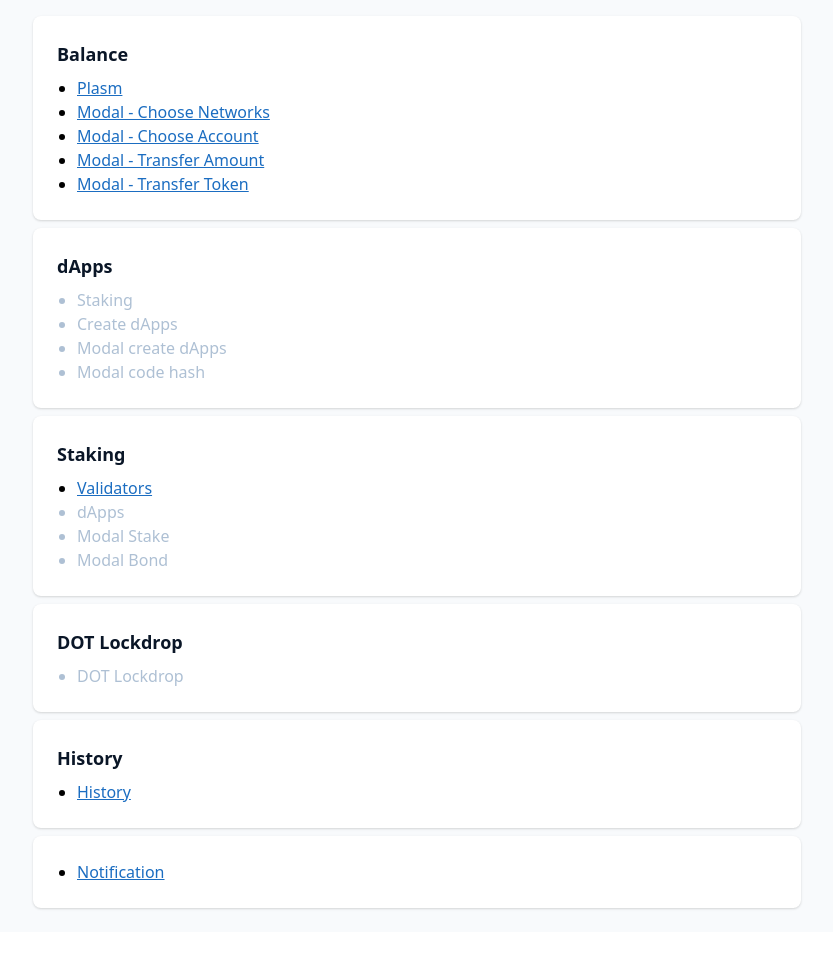
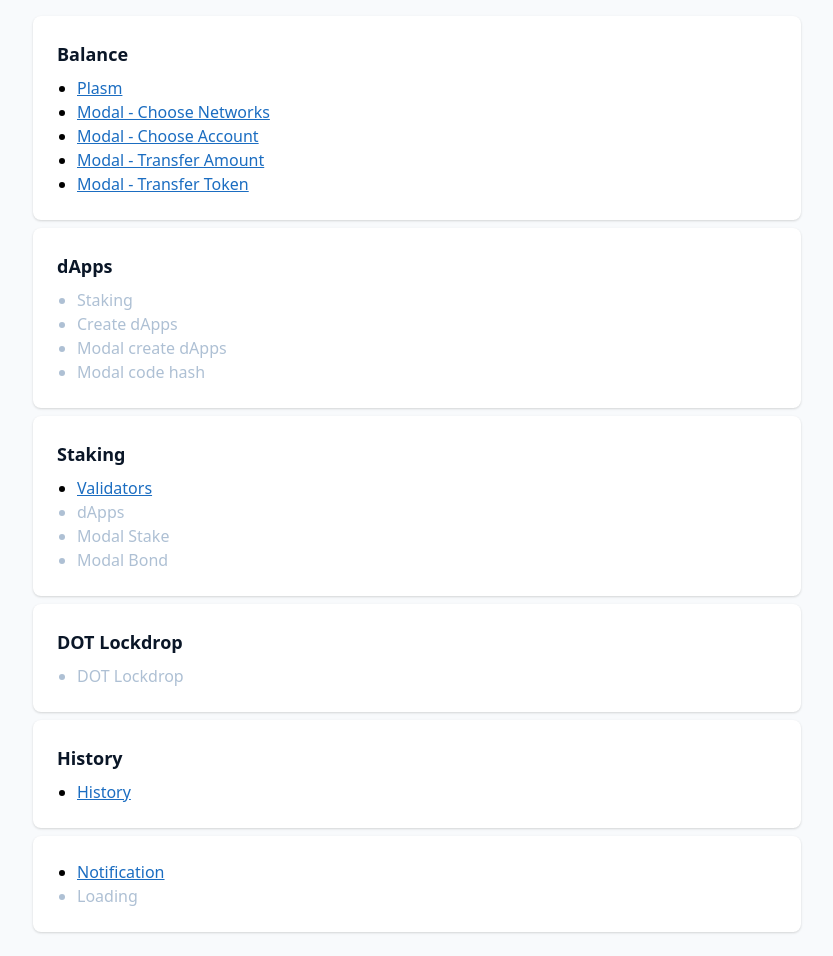
Before and after one commit to ayumitk/plasm-app-ui, a website: page src/ejs/index.ejs in a window 1280 px wide. Shown: the whole page, without its empty margins (223-1056 px from the left). Before the commit the page ends 932 px from the top, so only its background shows below. Drawn offline with nearby package versions, Linux system fonts and the light colour scheme; files that its build step writes are made by us from their sources.

Commit message:
update index

```diff
--- a/src/ejs/index.ejs
+++ b/src/ejs/index.ejs
@@ -69,6 +69,7 @@
     <div class="bg-white dark:bg-darkGray-800 shadow rounded-lg max-w-3xl mx-auto p-6 mb-2">
       <ul class="list-disc pl-5">
         <li><a href="notification.html" class="text-blue-500 underline dark:text-darkGray-100">Notification</a></li>
+        <li class="text-gray-300 dark:text-darkGray-500">Loading</li>
       </ul>
     </div>
 
```
